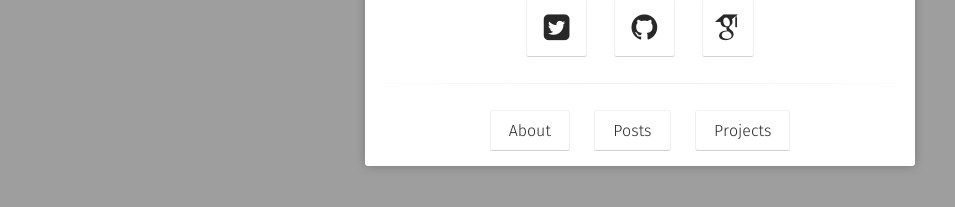
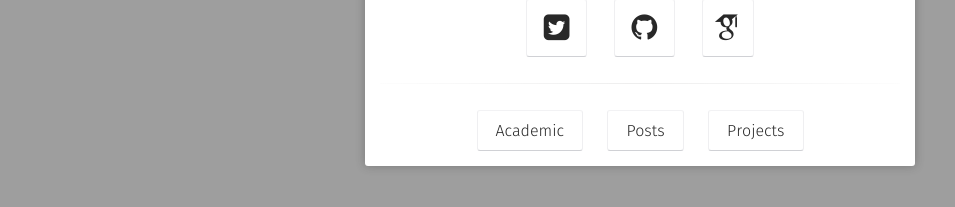
Before and after one commit to CogentMentat/CogentMentat.github.io, a Jekyll site: the page built from index.html, in a window 1280 px wide. Shown: the part 520-727 px from the top of the page, without its empty margins (0-955 px from the left). Built offline with Jekyll 4.4.1, drawn with Linux system fonts in a browser that asks for light colours; some web fonts are replaced.

Commit message:
Add Academic links to nav, home

```diff
--- a/_includes/nav.html
+++ b/_includes/nav.html
@@ -2,7 +2,7 @@
 		<button class="dl-trigger">Open Menu</button>
 		<ul class="dl-menu">
 			<li><a href="{{ site.url }}/">Home</a></li>
-            <li><a href="#">About</a></li>
+            <li><a href="{{ site.url }}/academic">Academic</a></li>
             <li><a href="#">Posts</a></li>
 		</ul><!-- /.dl-menu -->
 	</nav><!-- /.dl-menuwrapper -->
--- a/_layouts/home.html
+++ b/_layouts/home.html
@@ -32,8 +32,8 @@ layout: compress
                     {% include social-links.html %}
                   <hr class="hr-line">
                   <h3 class="title">
-                         <a class="btn zoombtn" href="{{ site.url }}/about">
-                         About
+                         <a class="btn zoombtn" href="{{ site.url }}/academic">
+                         Academic
                          </a>
                          <a class="btn zoombtn" href="{{ site.url }}/posts">
                          Posts
```
